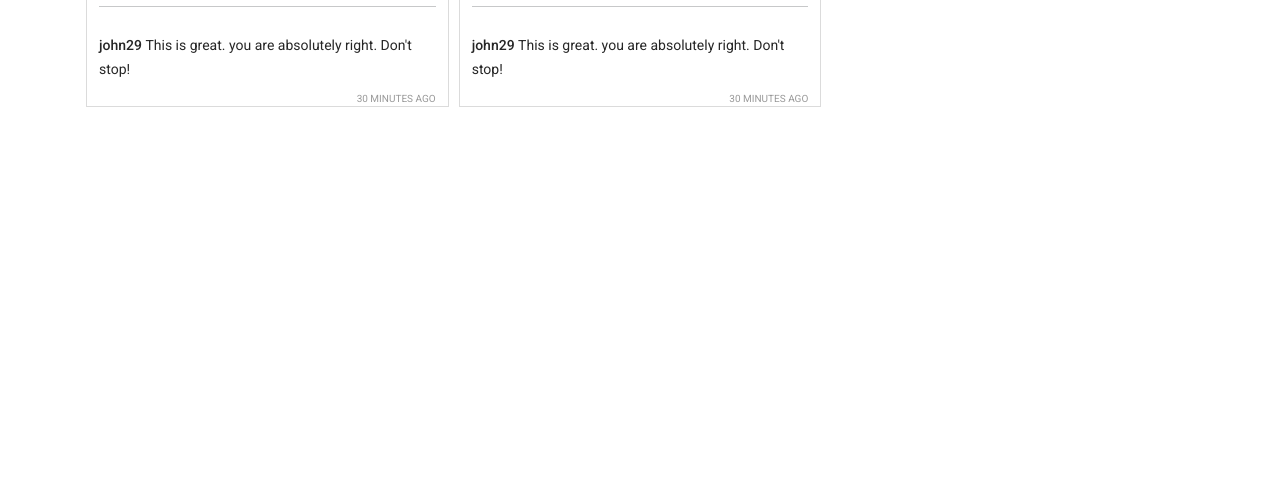
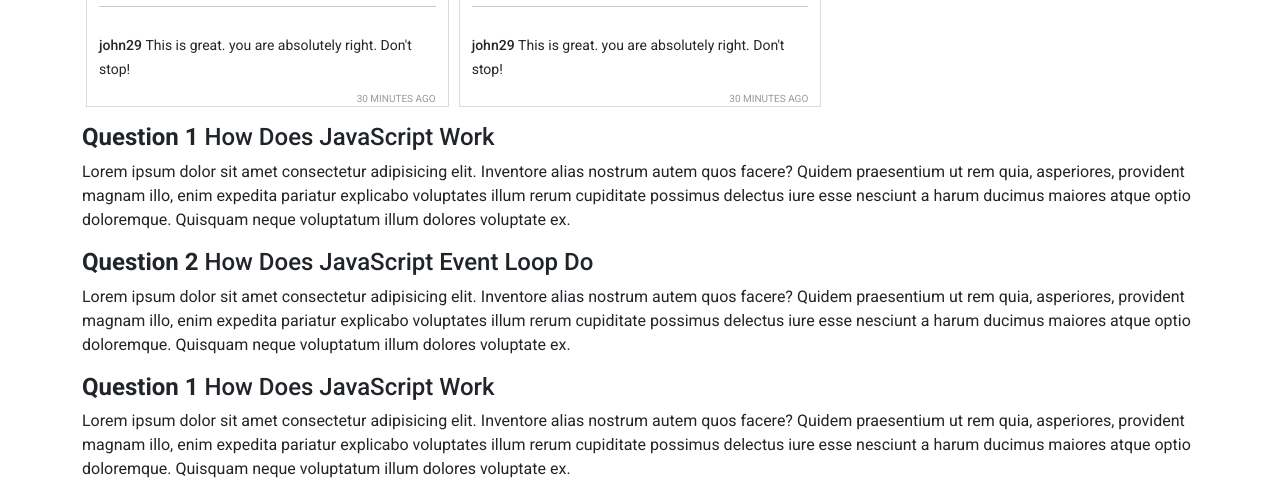
Before and after one commit to abunaem123/Insta-Sohor, a plain HTML site: page index.html in a window 1280 px wide. Shown: the part 1425-1922 px from the top of the page. Before the commit the page ends 1548 px from the top, so only its background shows below. Drawn offline with nearby package versions, Linux system fonts and the light colour scheme.

Commit message:
Licked Error Solved

```diff
--- a/index.html
+++ b/index.html
@@ -57,6 +57,29 @@
             <h1>Reported posts</h1>
         </div>
     </main>
+    <section class="container">
+        <div>
+            <h4><Span class="fw-bold">Question 1</Span> How Does JavaScript Work </h4>
+            <p>Lorem ipsum dolor sit amet consectetur adipisicing elit. Inventore alias nostrum autem quos facere?
+                Quidem praesentium ut rem quia, asperiores, provident magnam illo, enim expedita pariatur explicabo
+                voluptates illum rerum cupiditate possimus delectus iure esse nesciunt a harum ducimus maiores atque
+                optio doloremque. Quisquam neque voluptatum illum dolores voluptate ex.</p>
+        </div>
+        <div>
+            <h4><Span class="fw-bold">Question 2</Span> How Does JavaScript Event Loop Do </h4>
+            <p>Lorem ipsum dolor sit amet consectetur adipisicing elit. Inventore alias nostrum autem quos facere?
+                Quidem praesentium ut rem quia, asperiores, provident magnam illo, enim expedita pariatur explicabo
+                voluptates illum rerum cupiditate possimus delectus iure esse nesciunt a harum ducimus maiores atque
+                optio doloremque. Quisquam neque voluptatum illum dolores voluptate ex.</p>
+        </div>
+        <div>
+            <h4><Span class="fw-bold">Question 1</Span> How Does JavaScript Work </h4>
+            <p>Lorem ipsum dolor sit amet consectetur adipisicing elit. Inventore alias nostrum autem quos facere?
+                Quidem praesentium ut rem quia, asperiores, provident magnam illo, enim expedita pariatur explicabo
+                voluptates illum rerum cupiditate possimus delectus iure esse nesciunt a harum ducimus maiores atque
+                optio doloremque. Quisquam neque voluptatum illum dolores voluptate ex.</p>
+        </div>
+    </section>
     <footer></footer>
 
     <!-- add javascript  file  -->
--- a/js/app.js
+++ b/js/app.js
@@ -16,7 +16,9 @@ const isLiked = (id) => {
 };
 const addToLiked = (id) => {
   likedPostsId.push(id);
+  likedPostsId.includes(id)
   showPosts(posts);
+  reportPost()
 };
 
 const reportPost = (id) => {
```
